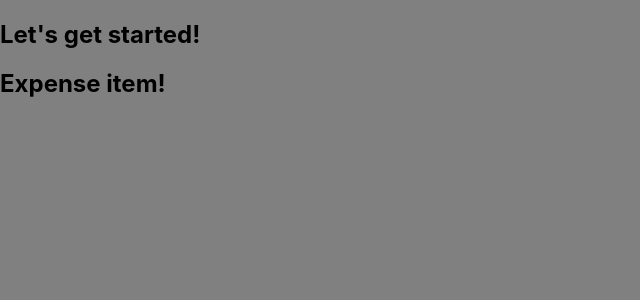
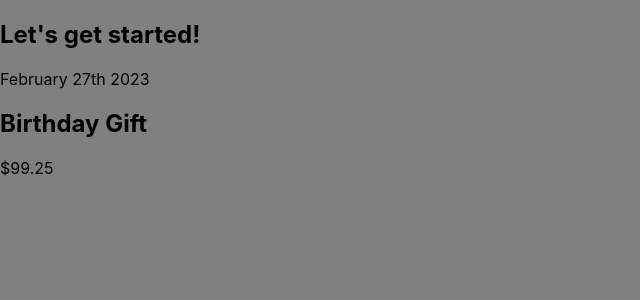
Before and after one commit to GxbrielZ/expense-counter, a JavaScript app: page / in a window 1280 px wide. Shown: the top 300 px of the page, without its empty margins (0-640 px from the left). Built offline with nearby package versions, Linux system fonts and the light colour scheme.

Commit message:
Added some titles to the ExpenseItem file

```diff
--- a/src/components/ExpenseItem.js
+++ b/src/components/ExpenseItem.js
@@ -1,5 +1,13 @@
 function ExpenseItem() {
-    return <h2>Expense item!</h2>
+    return (
+        <div>
+            <div>February 27th 2023</div>
+            <div>
+                <h2>Birthday Gift</h2>
+                <div>$99.25</div>
+            </div>
+        </div>
+    );
 }
 
 export default ExpenseItem;
```
